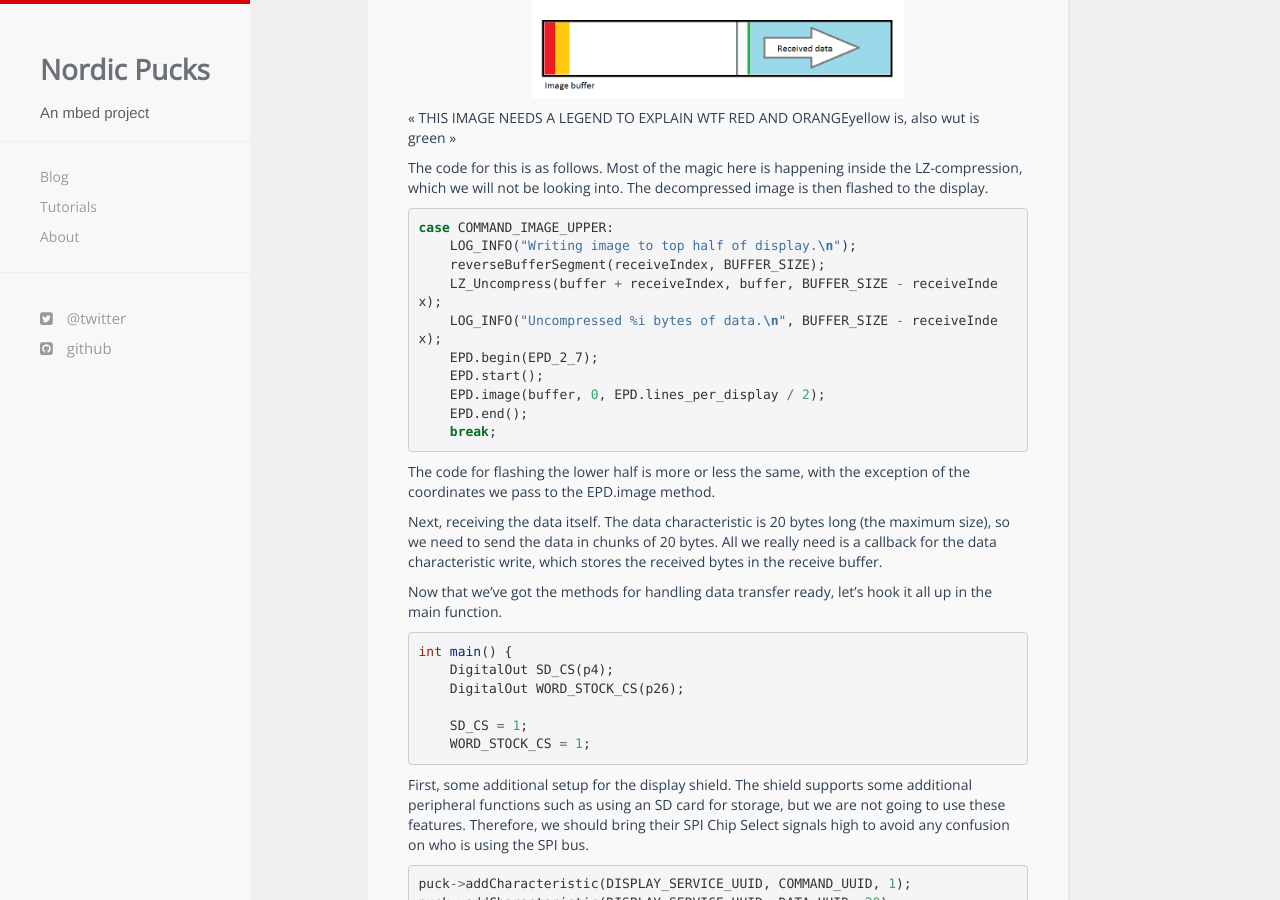
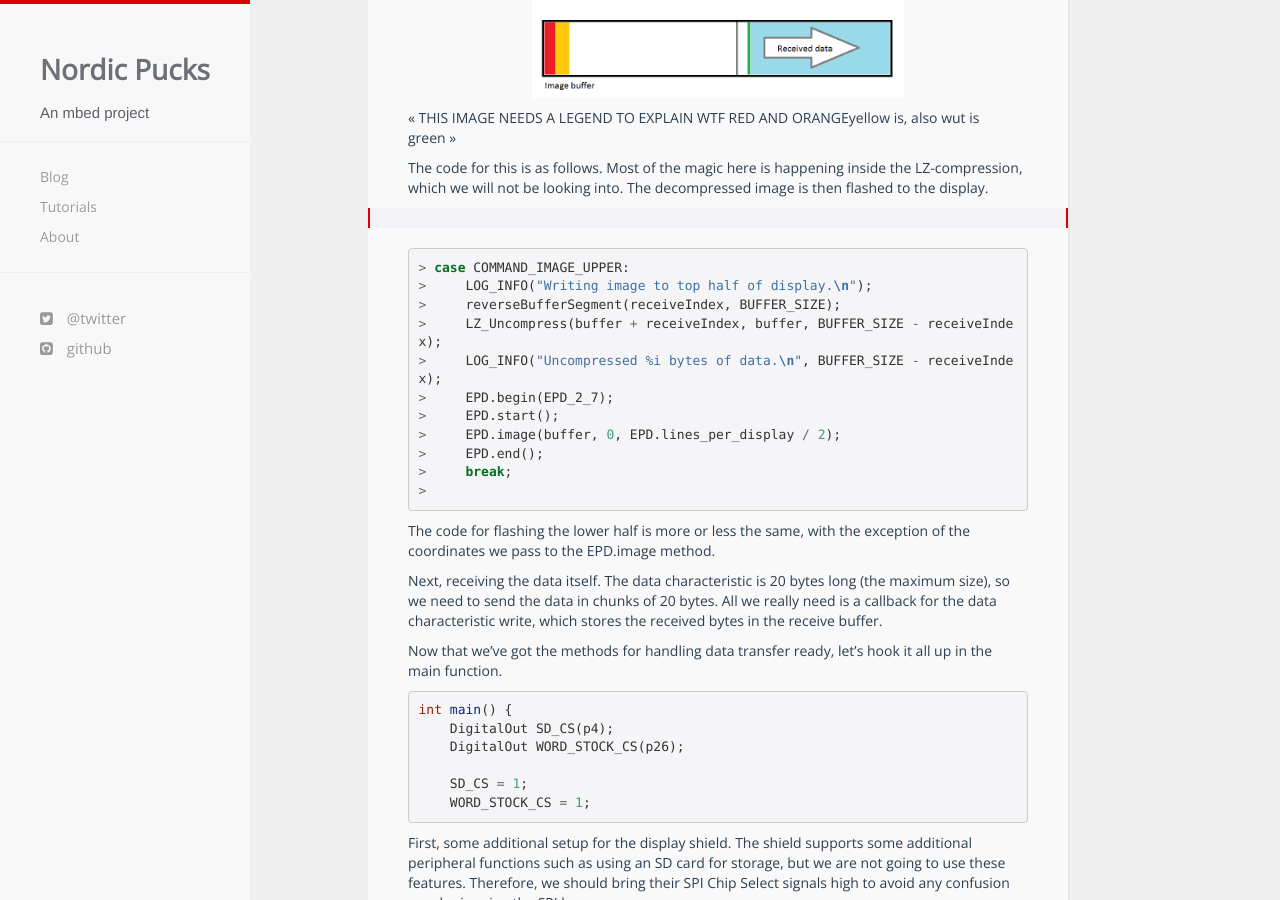
Before and after one commit to NordicPlayground/puck, a Jekyll site: the page built from _tutorials/display.md, in a window 1280 px wide and 900 px high, scrolled down 3804 px. Built offline with Jekyll 4.4.1, drawn with Linux system fonts in a browser that asks for light colours; nearby versions of some CDN libraries; comment, search, counter and statistics services are not loaded.

```diff
--- a/_tutorials/display.md
+++ b/_tutorials/display.md
@@ -116,18 +116,18 @@ Now, onto the code for receiving the command instructions. When we receive an `I
 
 The code for this is as follows. Most of the magic here is happening inside the LZ-compression, which we will not be looking into. The decompressed image is then flashed to the display.
 
-{% highlight cpp %}
-case COMMAND_IMAGE_UPPER:
-    LOG_INFO("Writing image to top half of display.\n");
-    reverseBufferSegment(receiveIndex, BUFFER_SIZE);
-    LZ_Uncompress(buffer + receiveIndex, buffer, BUFFER_SIZE - receiveIndex);
-    LOG_INFO("Uncompressed %i bytes of data.\n", BUFFER_SIZE - receiveIndex);
-    EPD.begin(EPD_2_7);
-    EPD.start();
-    EPD.image(buffer, 0, EPD.lines_per_display / 2);
-    EPD.end();
-    break;
-{% endhighlight %}
+> {% highlight cpp %}
+> case COMMAND_IMAGE_UPPER:
+>     LOG_INFO("Writing image to top half of display.\n");
+>     reverseBufferSegment(receiveIndex, BUFFER_SIZE);
+>     LZ_Uncompress(buffer + receiveIndex, buffer, BUFFER_SIZE - receiveIndex);
+>     LOG_INFO("Uncompressed %i bytes of data.\n", BUFFER_SIZE - receiveIndex);
+>     EPD.begin(EPD_2_7);
+>     EPD.start();
+>     EPD.image(buffer, 0, EPD.lines_per_display / 2);
+>     EPD.end();
+>     break;
+> {% endhighlight %}
 
 The code for flashing the lower half is more or less the same, with the exception of the coordinates we pass to the EPD.image method.
 
```
